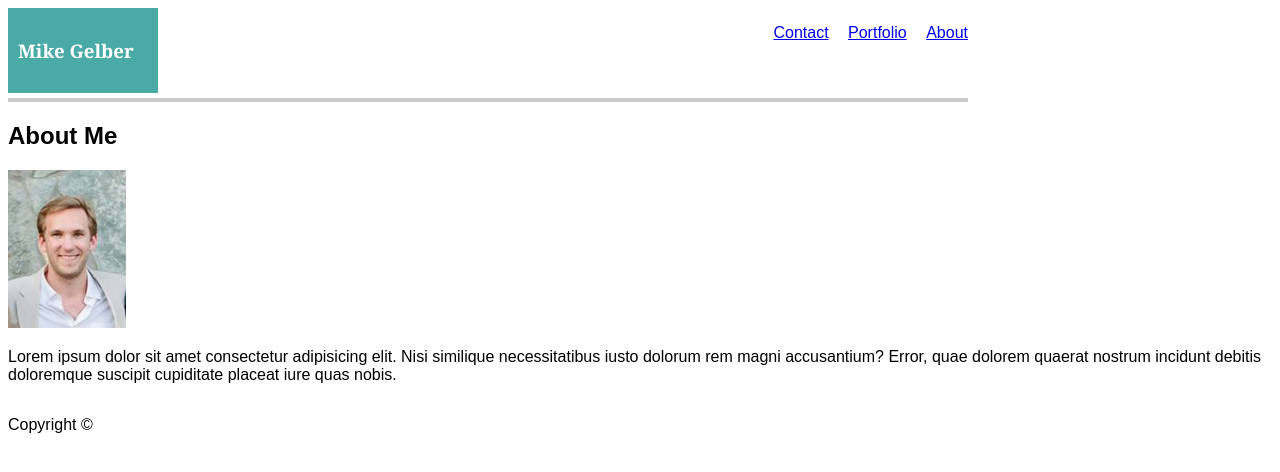
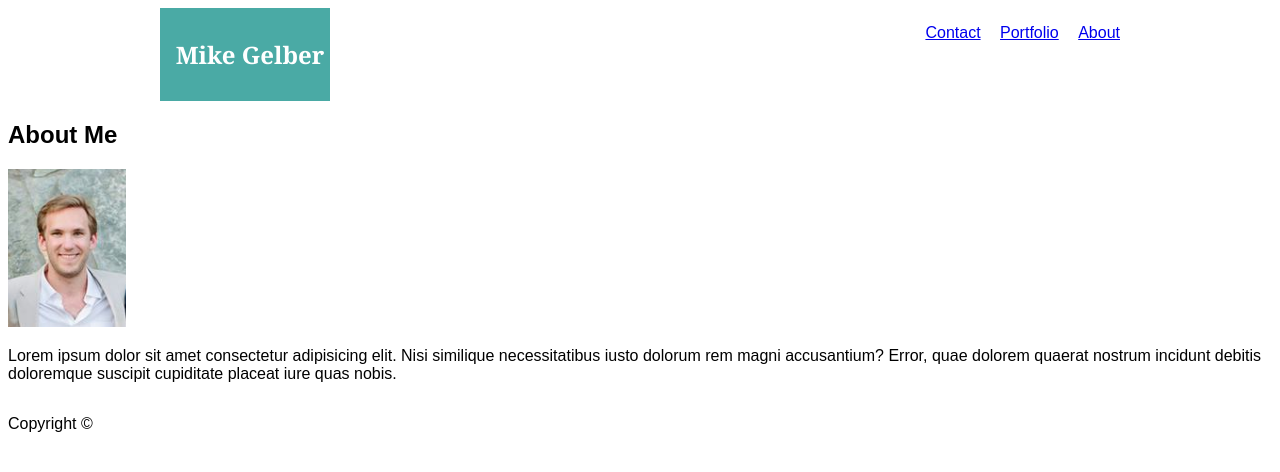
Before and after one commit to mpgelber7495/Basic-Portfolio, a plain HTML site: page index.html in a window 1280 px wide. Drawn offline with Linux system fonts and the light colour scheme.

Commit message:
Got the basic nav working and centered but still no bottom border

```diff
--- a/assets/css/style.css
+++ b/assets/css/style.css
@@ -4,24 +4,29 @@ body {
   font-family: "Arial", "Helvetica Neue", Helvetica, sans-serif;
 }
 
+header {
+  width: 100%;
+  border: 5px black;
+}
 /* NAV SECTION STYLING */
 
 .nav-heading {
   color: #ffffff;
   background-color: #4aaaa5;
-  width: 140px;
+  width: 160px;
   float: left;
   padding: 30px 0px 30px 10px;
   margin: 0px 0px 0px 0px;
-  border: 0px;
+
   font-family: "Georgia", Times, Times New Roman, serif;
 }
 
 .nav-container {
+  text-align: center;
   background-color: #ffffff;
-  border-bottom: 4px solid #cccccc;
   width: 960px;
   height: 90px;
+  margin: auto;
 }
 
 .nav-list-shell {
--- a/index.html
+++ b/index.html
@@ -9,20 +9,18 @@
   </head>
   <body>
     <header>
-      <section>
       <nav class="nav-container">
-          <h1 class="nav-heading">Mike Gelber</h1>
+        <h2 class="nav-heading">Mike Gelber</h2>
         <ul class="nav-list-shell">
           <li><a class="nav-item" href="contact.html">Contact</a></li>
           <li><a class="nav-item" href="portfolio.html">Portfolio</a></li>
           <li><a class="nav-item" href="index.html">About</a></li>
         </ul>
       </nav>
-      </section>
     </header>
 
     <section class="clearfix">
-      <h2 id="yes">About Me</h2>
+      <h2>About Me</h2>
       <img src="./assets/images/head-shot.png" alt="A nice picture of Mike" />
       <p>
         Lorem ipsum dolor sit amet consectetur adipisicing elit. Nisi similique
```
Lines whose indentation alone changed are shown as unchanged.
